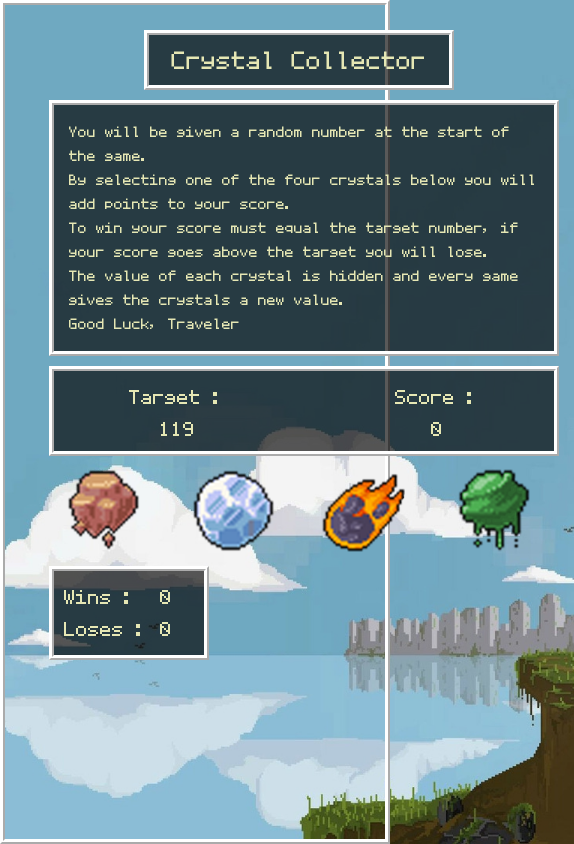
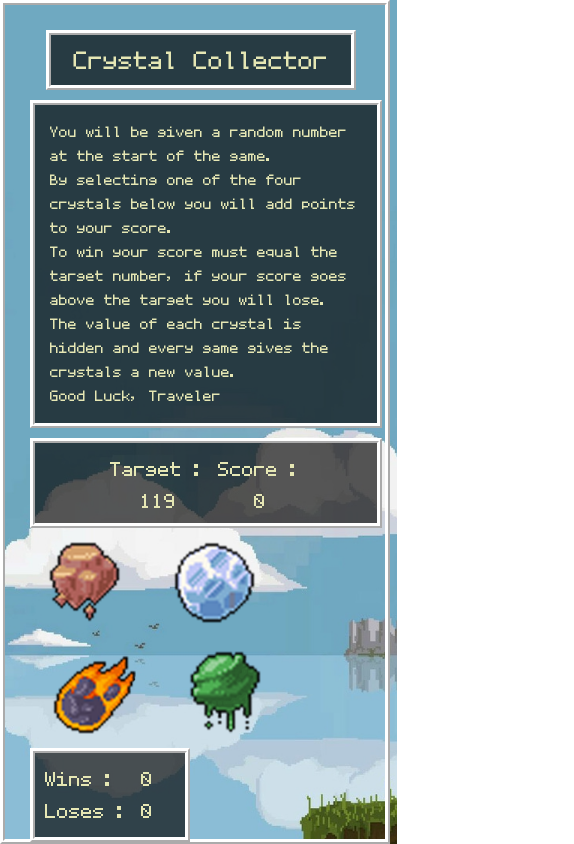
Before and after one commit to randblack/the-alchemists-workshop, a plain HTML site: page index.html in a window 390 px wide. Shown: the whole page, 574 px wide, since content can reach past the window. Drawn offline with nearby package versions, Linux system fonts and the light colour scheme.

Commit message:
added mobile response

```diff
--- a/assets/css/style.css
+++ b/assets/css/style.css
@@ -139,3 +139,10 @@ body {
   50% { opacity: 0; }
   100% { opacity: 1; }
 }
+
+@media only screen and (max-width: 640px) {
+  .mainContent {
+    margin: auto;
+    width: 90%;
+  }
+}
--- a/assets/javascript/game.js
+++ b/assets/javascript/game.js
@@ -86,7 +86,6 @@ function setup() {
       var x = $(".score");
       score = 0;
       x.html("Score :<br />" + score);
-      console.log("score" + score);
       $(".gem1,.gem2,.gem3,.gem4").off();
       setup();
     }
@@ -97,7 +96,6 @@ function setup() {
       var x = $(".score");
       score = 0;
       x.html("Score :<br />" + score);
-      console.log("score" + score);
       $(".gem1,.gem2,.gem3,.gem4").off();
       setup();
     }
```
